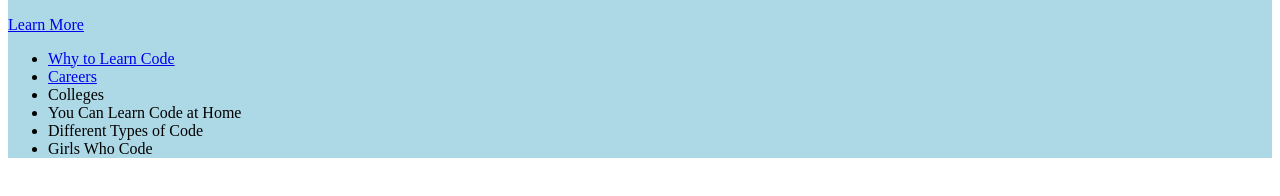
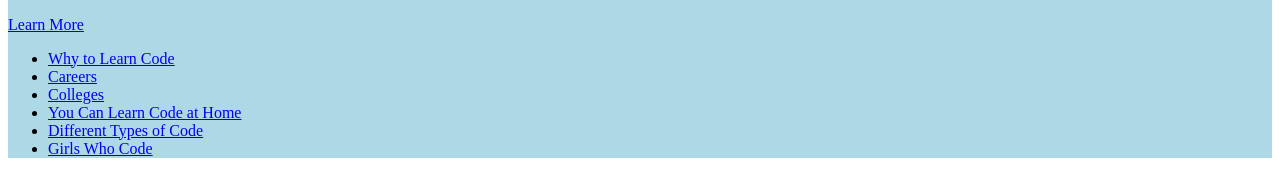
Before and after one commit to kamrynmartinez21/Web-Project-Code-, a plain HTML site: page index.html in a window 1280 px wide. Shown: the part 196-392 px from the top of the page. Drawn offline with Linux system fonts and the light colour scheme.

Commit message:
Add files via upload

```diff
--- a/index.html
+++ b/index.html
@@ -18,13 +18,20 @@
     <a href="whycode.html">Why to Learn Code</a>
   </li>
   <li>
-
     <a href="careers.html">Careers</a>
   </li>
-  <li>Colleges</li>
-  <li>You Can Learn Code at Home</li>
-  <li>Different Types of Code</li>
-  <li>Girls Who Code</li>
+  <li>
+  <a href="colleges.html">Colleges</a>
+</li>
+  <li>
+    <a href="code@home.html">You Can Learn Code at Home</a>
+  </li>
+  <li>
+    <a href="differentcode.html">Different Types of Code</a>
+  </li>
+  <li>
+   <a href="girlscode.html">Girls Who Code</a>
+ </li>
     <ul/>
 
 
```
Also changed, not shown: code@home.html (added, +7 -0 lines), colleges.html (added, +1 -0 lines), differentcode.html (added, +1 -0 lines), girlscode.html (added, +1 -0 lines), 1 other file.
